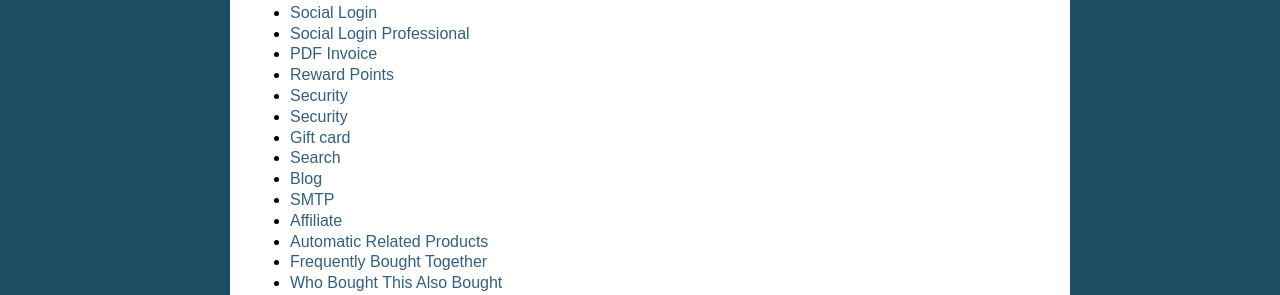
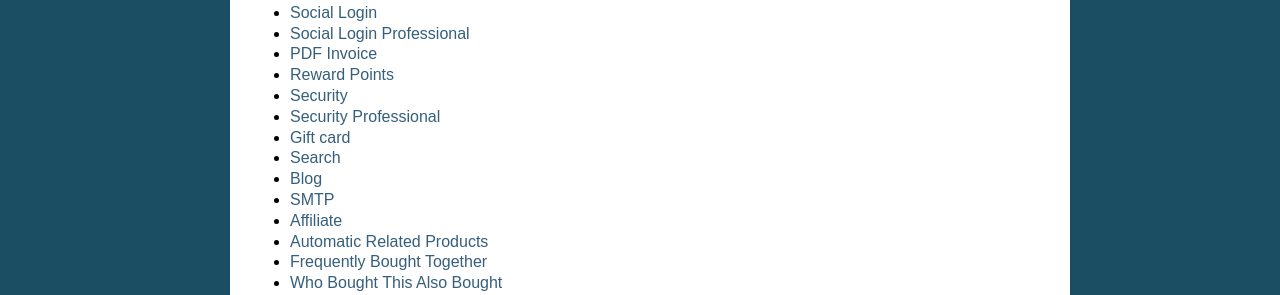
Before and after one commit to magepages/mpdocs, a Sphinx documentation site: the page built from docs/index.rst, in a window 1280 px wide. Shown: the part 470-765 px from the top of the page. Built offline with Sphinx 7.4.7, drawn with Linux system fonts in a browser that asks for light colours; pages that are not in the unit, such as notebooks, are missing from menus.

Commit message:
Update index.md

```diff
--- a/docs/security-pro/index.md
+++ b/docs/security-pro/index.md
@@ -1,4 +1,4 @@
-# Security
+# Security Professional
 
 ## Overview
 Security issues for Magento have left a big question mark in the community of online stores. This problem is specially cared when Magento-based stores which own critical information and huge transactional volume can easily become ideal prey for blackhat hackers to attack. To help online stores prevent brutal break-ins, Mageplaza has developed the Security extension. [Magento 2 Security extension](https://www.mageplaza.com/magento-2-security/) gives store owners the ability to detect the IP addresses that are intentionally attacking their store at any given time. Therefore, they have timely measures to prevent this issue such as blocking those IP addresses or sending warning emails to store owners.
```
